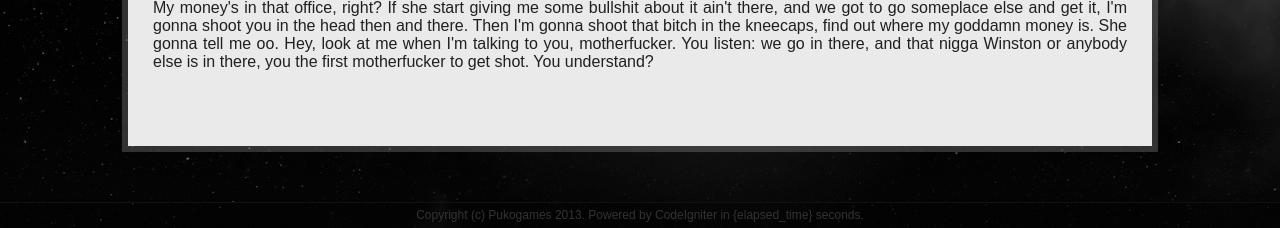
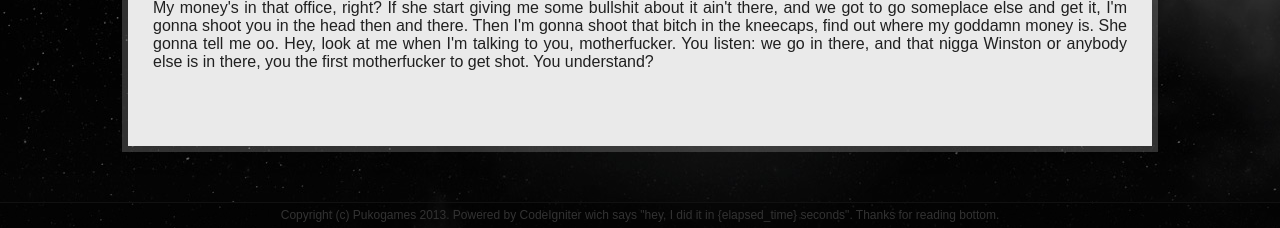
Before and after one commit to PuKoren/open-cluster, a PHP site: the page made by application/views/pages/home.php in a window 1280 px wide. Shown: the part 759-987 px from the top of the page. Run offline with PHP 8.4, Linux system fonts and the light colour scheme; the template is opened without the code that fills it, so the values that code supplies are empty; some libraries are stand-ins or nearby versions.

Commit message:
Main container is in header and footer now, just doing the middle thing. Add nice and fun footer

```diff
--- a/application/views/pages/home.php
+++ b/application/views/pages/home.php
@@ -1,4 +1,3 @@
-	<div class="container defaultAlign">
 <img class="header" src="resources/img/planet.png"></img>
 <div class="content">
 	<img class="right" src="resources/img/spaceship.jpg"/>
@@ -27,4 +26,3 @@
 		nigga Winston or anybody else is in there, you the first motherfucker to get shot. You understand?
 	</p>
 </div>
-	</div>
--- a/application/views/templates/footer.php
+++ b/application/views/templates/footer.php
@@ -1,6 +1,7 @@
+	</div>
 	<div class="footer">
 		Copyright (c) <a href="http://www.pukogames.com">Pukogames</a> 2013.
-		Powered by <a href="http://codeigniter.com">CodeIgniter</a> in {elapsed_time} seconds.
+		Powered by <a href="http://codeigniter.com">CodeIgniter</a> wich says "hey, I did it in {elapsed_time} seconds". Thanks for reading bottom.
 	</div>
 	<script type="text/javascript" src="js/interface/datetime.js"></script>
 	<script type="text/javascript" src="js/default.js"></script>
--- a/application/views/templates/header.php
+++ b/application/views/templates/header.php
@@ -24,3 +24,4 @@
 	<div class="title defaultAlign">
 		<span id="date" class="left">MON AUG 07 2113</span><span id="time" class="right">11:46</span>
 	</div>
+	<div class="container defaultAlign">
```
Lines whose indentation alone changed are shown as unchanged.
